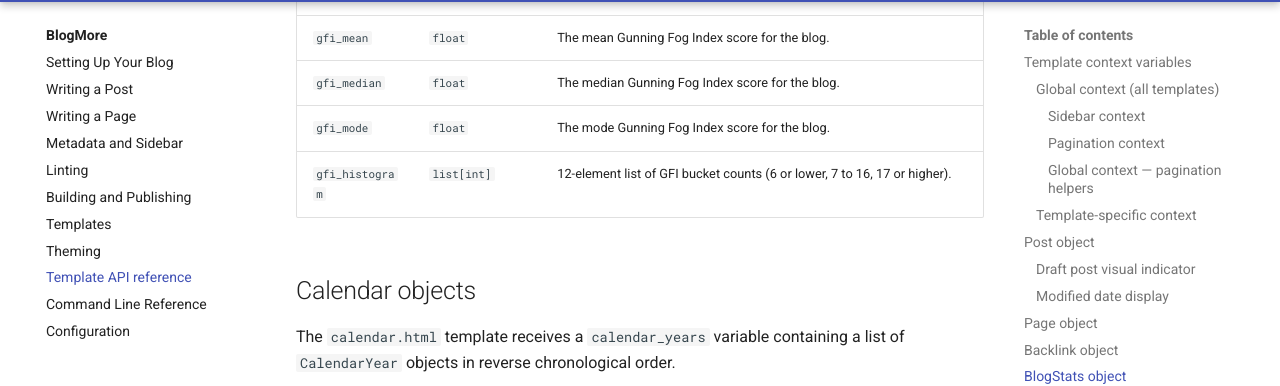
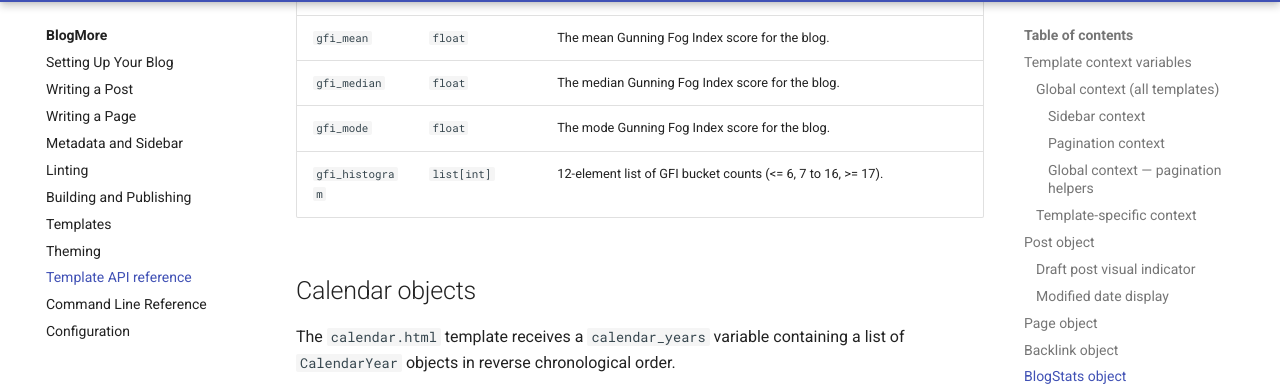
Before and after one commit to davep/blogmore, an MkDocs documentation site: the page built from docs/template-api.md, in a window 1280 px wide and 900 px high, scrolled down 9409 px. Shown: the part 94-480 px from the top of the window. Built offline with MkDocs 1.6.1 and Material for MkDocs 9.7.7, drawn with Linux system fonts in a browser that asks for light colours; comment, search, counter and statistics services are not loaded.

Commit message:
Simplify the GFI chart labels

```diff
--- a/docs/template-api.md
+++ b/docs/template-api.md
@@ -265,7 +265,7 @@ most template-relevant attributes are listed below.
 | `gfi_mean` | `float` | The mean Gunning Fog Index score for the blog. |
 | `gfi_median` | `float` | The median Gunning Fog Index score for the blog. |
 | `gfi_mode` | `float` | The mode Gunning Fog Index score for the blog. |
-| `gfi_histogram` | `list[int]` | 12-element list of GFI bucket counts (6 or lower, 7 to 16, 17 or higher). |
+| `gfi_histogram` | `list[int]` | 12-element list of GFI bucket counts (<= 6, 7 to 16, >= 17). |
 
 ## Calendar objects
 
--- a/src/blogmore/templates/stats.html
+++ b/src/blogmore/templates/stats.html
@@ -249,7 +249,7 @@
         </dl>
     </section>
 
-    {{ histogram("Posts by Gunning Fog Index", ["6 or lower", "7", "8", "9", "10", "11", "12", "13", "14", "15", "16", "17 or higher"], stats.gfi_histogram) }}
+    {{ histogram("Posts by Gunning Fog Index", ["<= 6", "7", "8", "9", "10", "11", "12", "13", "14", "15", "16", ">= 17"], stats.gfi_histogram) }}
 
     {% if stats.gfi_highest %}
     <section class="stats-section">
```
